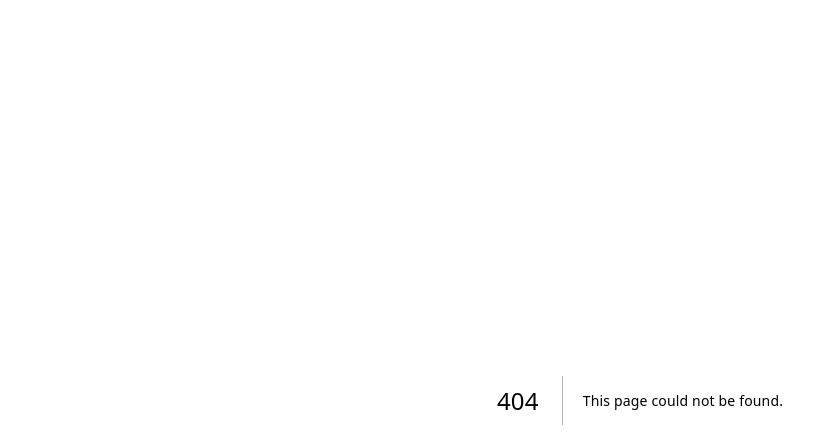
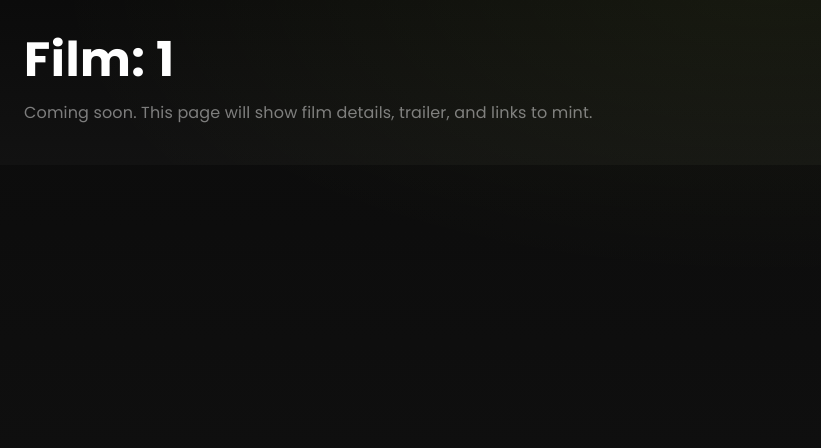
Before and after one commit to flibisk/seconds-mint-v2, a Next.js app: page /films/1 in a window 1280 px wide. Before the commit this address had no page. Shown: the top 448 px of the page, without its empty margins (0-821 px from the left). Built offline with nearby package versions, Linux system fonts and the light colour scheme; what thirdweb would draw is missing.

Commit message:
feat(routes): add /mint/when-night-is-almost-done and /films/[slug] scaffolds

```diff
--- /dev/null
+++ b/app/films/[slug]/page.tsx
@@ -0,0 +1,8 @@
+export default function FilmPage({ params }: { params: { slug: string } }) {
+  return (
+    <main style={{ padding: 24 }}>
+      <h1 style={{ margin: 0 }}>Film: {params.slug}</h1>
+      <p style={{ opacity: 0.7 }}>Coming soon. This page will show film details, trailer, and links to mint.</p>
+    </main>
+  );
+}
```
Also changed, not shown: app/mint/when-night-is-almost-done/page.tsx (added, +8 -0 lines).
